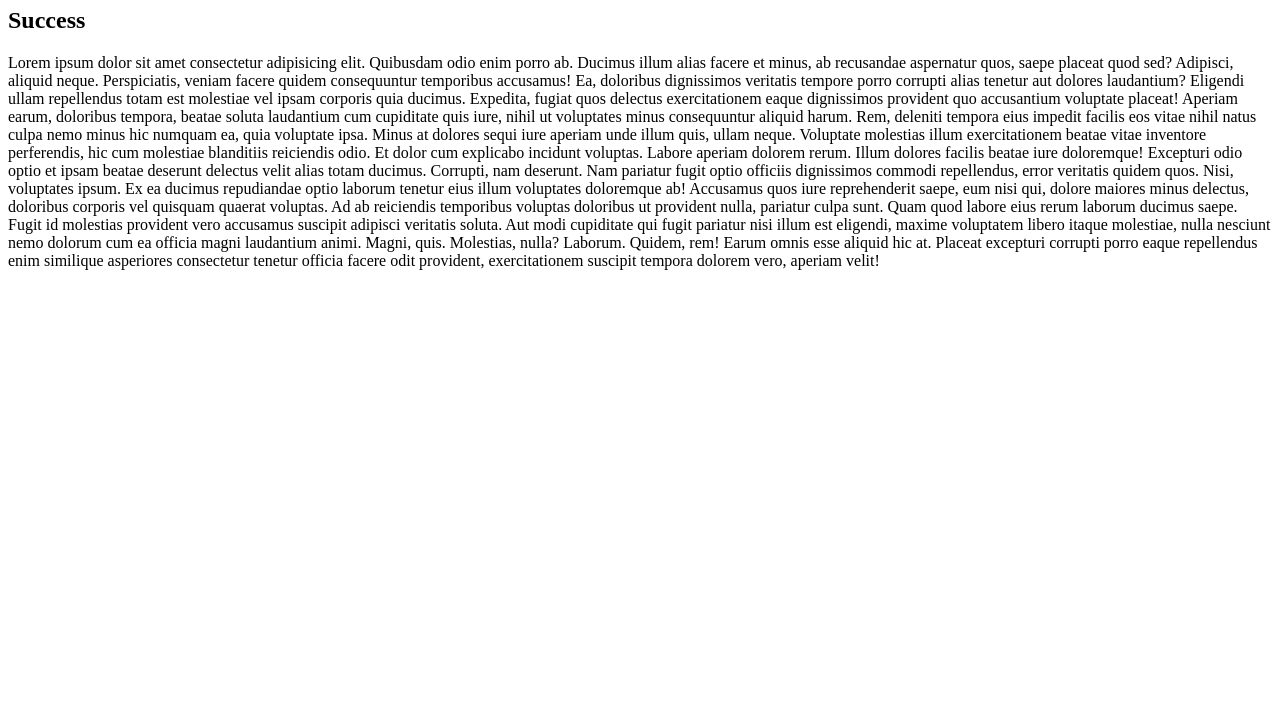
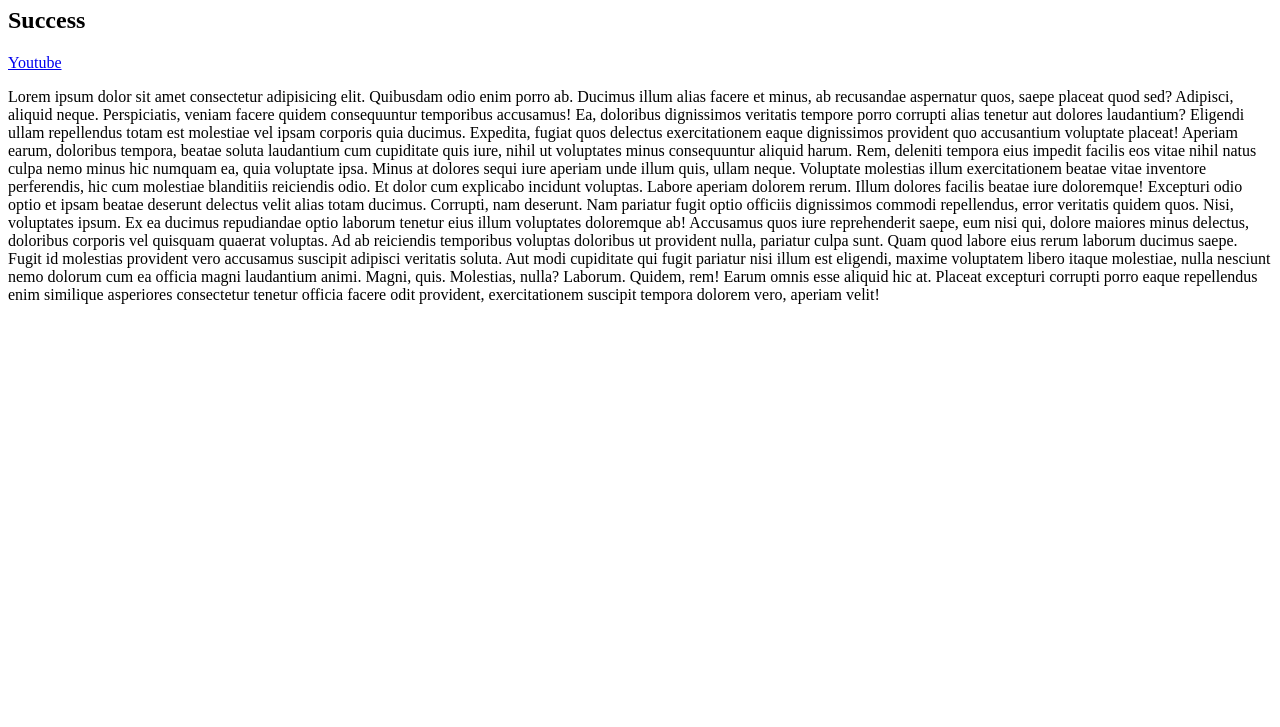
Before and after one commit to hariprasathrr/CodeBaseCamp, a plain HTML site: page firstproject.html in a window 1280 px wide. Shown: the part 73-800 px from the top of the page. Drawn offline with Linux system fonts and the light colour scheme.

Commit message:
added youtubelink

```diff
--- a/firstproject.html
+++ b/firstproject.html
@@ -8,6 +8,7 @@
 <body>
 <h1>First ProjectSuccess</h1>
 <h2>Success</h2>
+<a href="www.youtube.com">Youtube</a>
     <p>Lorem ipsum dolor sit amet consectetur adipisicing elit. Quibusdam odio enim porro ab. Ducimus illum alias facere et minus, ab recusandae aspernatur quos, saepe placeat quod sed? Adipisci, aliquid neque.
     Perspiciatis, veniam facere quidem consequuntur temporibus accusamus! Ea, doloribus dignissimos veritatis tempore porro corrupti alias tenetur aut dolores laudantium? Eligendi ullam repellendus totam est molestiae vel ipsam corporis quia ducimus.
     Expedita, fugiat quos delectus exercitationem eaque dignissimos provident quo accusantium voluptate placeat! Aperiam earum, doloribus tempora, beatae soluta laudantium cum cupiditate quis iure, nihil ut voluptates minus consequuntur aliquid harum.
```
